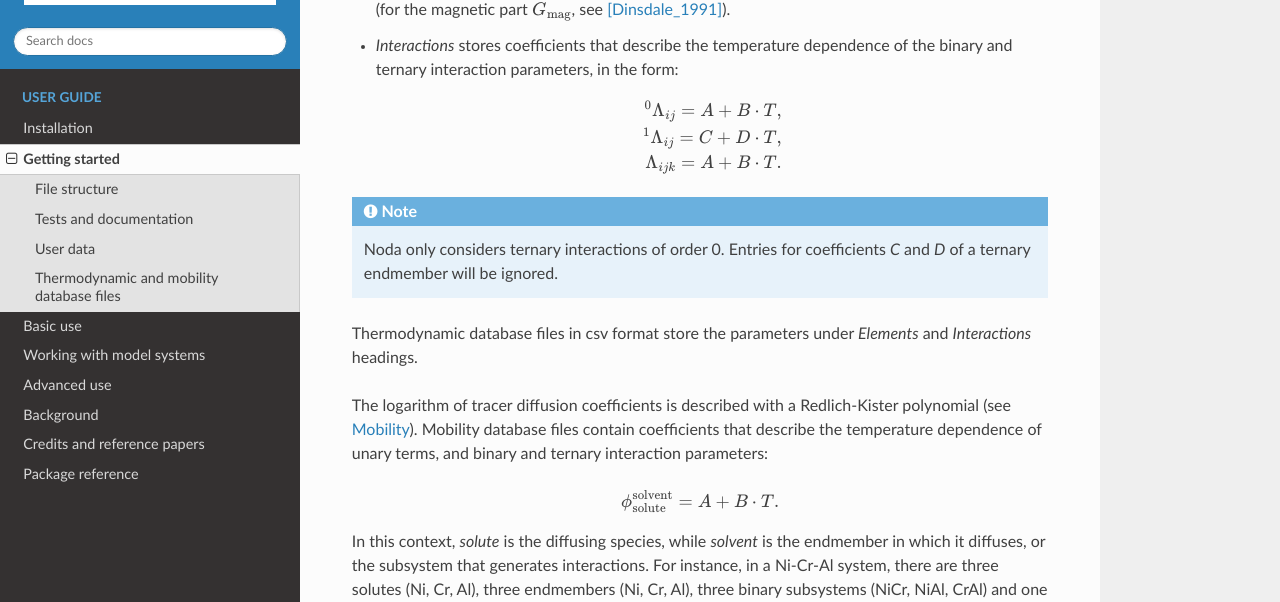
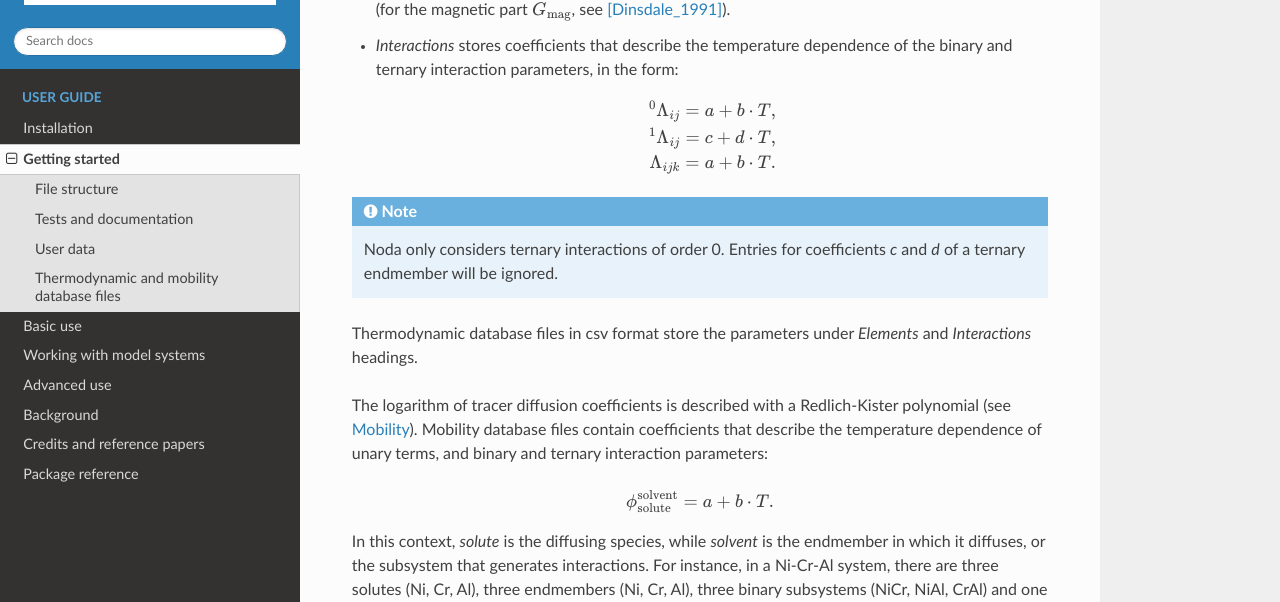
Before and after one commit to onera/Noda, a Sphinx documentation site: the page built from doc/source/getting_started.rst, in a window 1280 px wide and 900 px high, scrolled down 3365 px. Shown: the part 160-762 px from the top of the window. Built offline with Sphinx 7.4.7 and the Read the Docs theme 3.1.0, drawn with Linux system fonts in a browser that asks for light colours.

Commit message:
Use lowercase letters for thermo and mobility parameters
Rationale : the temperature dependence of thermo and mobility interactions is
described by affine relations: L0 = A + B*T (and L1 = C + D*T). The use of A,
B, C and D letters in thermo and mobility database files is confusing when
dealing with model systems where elements are A, B, C, ... (difficult to
distinguish parameters from elements)

* Apply str.lower to column names when reading data to allow both lowercase
and uppercase letters for parameters.
* Use lowercase letters in documentation and package database files

```diff
--- a/doc/source/background.rst
+++ b/doc/source/background.rst
@@ -148,7 +148,7 @@ elements, ternary interactions of order 0:
                                    + \sum_{i = 0}^{n - 2}{\sum_{j = i + 1}^{n - 1}{\sum_{k = j + 1}^{n}{y_i y_j y_k\Lambda_{ijk}}}}.
 
 The binary and ternary interaction terms, :math:`_{}^{\nu}\Lambda_{ij}`
-and :math:`\Lambda_{ijk}`, are expressed in the form :math:`A + B \cdot T`.
+and :math:`\Lambda_{ijk}`, are expressed in the form :math:`a + b \cdot T`.
 
 Chemical potentials are defined as:
 
@@ -359,7 +359,7 @@ binary and ternary interactions of order 0:
             + \sum_{i = 1}^{n - 2}{\sum_{j = i + 1}^{n - 1}{\sum_{k = j + 1}^{n}{x_i x_j x_k\Lambda_{ijk}}}}.
 
 The binary and ternary interaction terms, :math:`\Lambda_{ij}` and
-:math:`\Lambda_{ijk}`, are expressed in the form :math:`A + B \cdot T`.
+:math:`\Lambda_{ijk}`, are expressed in the form :math:`a + b \cdot T`.
 
 Diffusion
 ^^^^^^^^^
--- a/doc/source/getting_started.rst
+++ b/doc/source/getting_started.rst
@@ -176,14 +176,14 @@ Section). Thermodynamic database files in ods and xlsx format contain two sheets
 
   .. math::
 
-     _{}^{0}\Lambda_{ij} = A + B \cdot T,\\
-     _{}^{1}\Lambda_{ij} = C + D \cdot T,\\
-     \Lambda_{ijk} = A + B \cdot T.
+     _{}^{0}\Lambda_{ij} = a + b \cdot T,\\
+     _{}^{1}\Lambda_{ij} = c + d \cdot T,\\
+     \Lambda_{ijk} = a + b \cdot T.
 
 .. note::
 
    Noda only considers ternary interactions of order 0. Entries for coefficients
-   `C` and `D` of a ternary endmember will be ignored.
+   `c` and `d` of a ternary endmember will be ignored.
 
 Thermodynamic database files in csv format store the parameters under
 `Elements` and `Interactions` headings.
@@ -195,7 +195,7 @@ unary terms, and binary and ternary interaction parameters:
 
 .. math::
 
-   \phi_\mathrm{solute}^\mathrm{solvent} = A + B \cdot T.
+   \phi_\mathrm{solute}^\mathrm{solvent} = a + b \cdot T.
 
 In this context, `solute` is the diffusing species, while `solvent` is the
 endmember in which it diffuses, or the subsystem that generates interactions.
```
Also changed, not shown: 8 other files.
